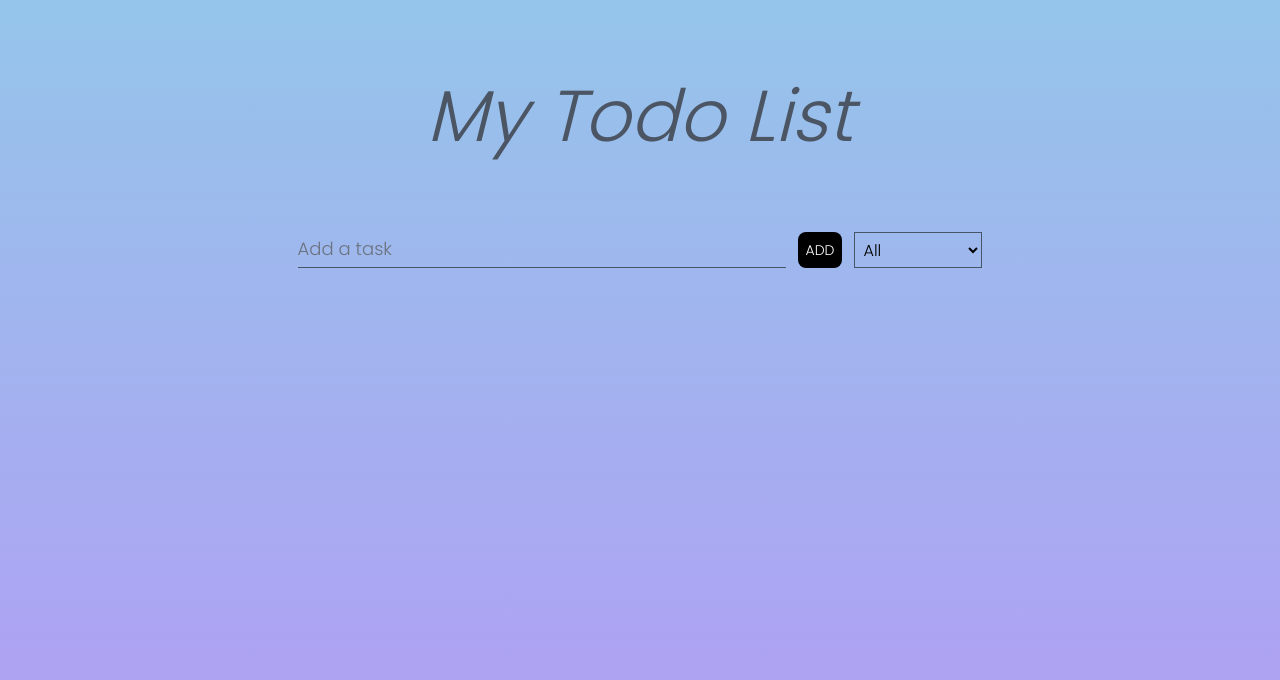
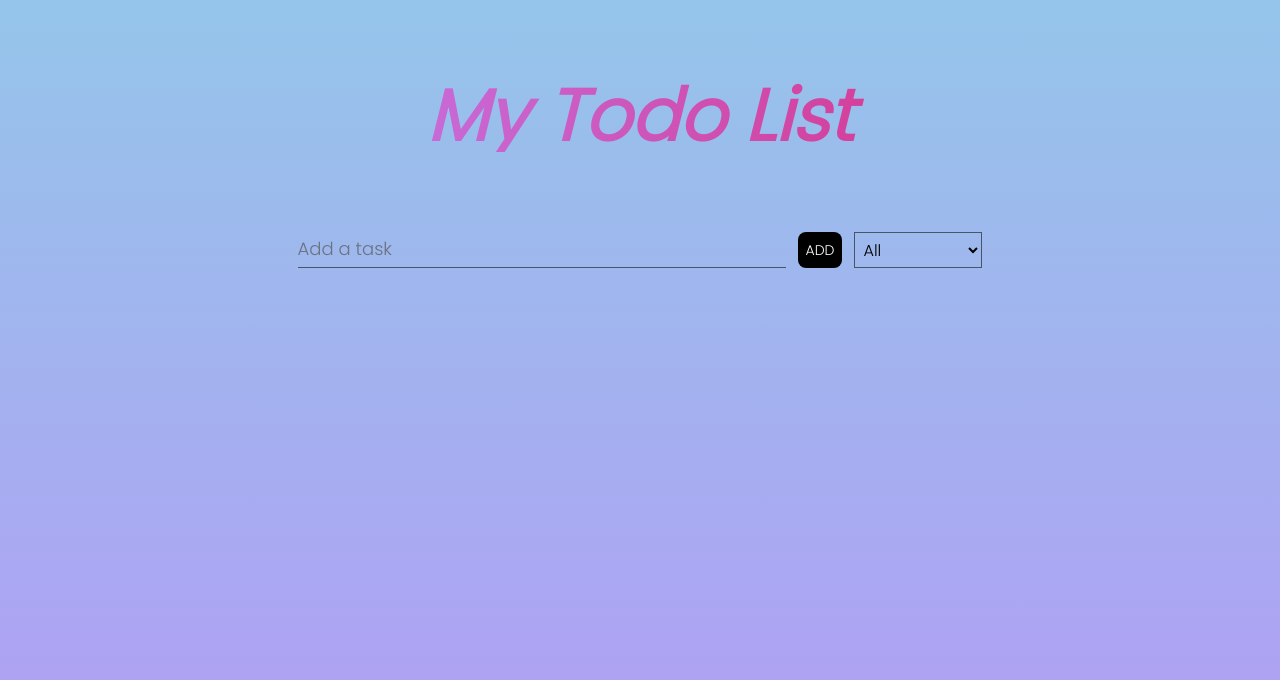
Before and after one commit to Armin-Fullstack/todo-remake, a React (Vite) app: page / in a window 1280 px wide. Shown: the top 680 px of the page. Built offline with nearby package versions, Linux system fonts and the light colour scheme.

Commit message:
Feat: Added text gradient to the title

```diff
--- a/src/components/Title.jsx
+++ b/src/components/Title.jsx
@@ -1,7 +1,7 @@
 
 const Title = () => {
     return (
-        <h1 className="text-center text-gray-600 text-4xl md:text-7xl italic">
+        <h1 className="text-center font-extrabold text-transparent bg-gradient-to-r from-purple-400 to-pink-600 bg-clip-text text-gray-600 text-4xl md:text-7xl italic">
           My Todo List
         </h1>
     )
```
